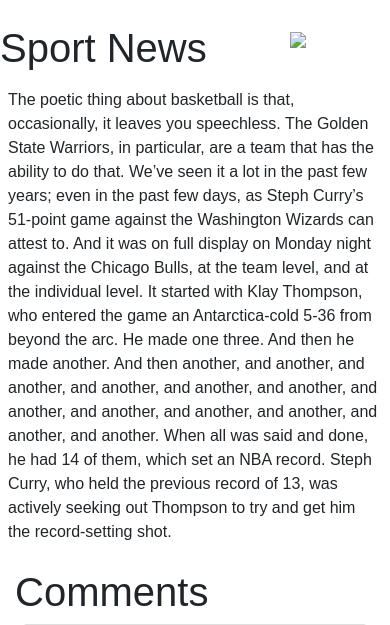
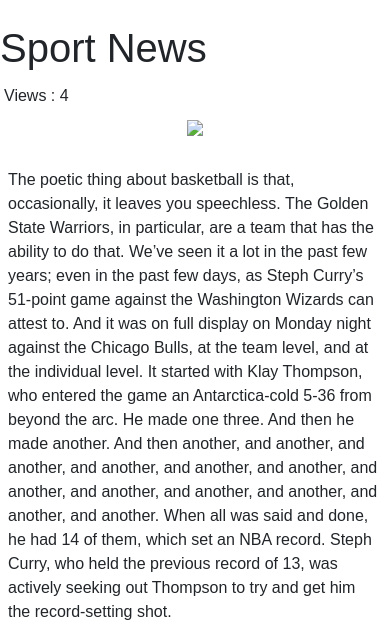
Before and after one commit to yuxiao-pan/IST303-Group-Project, a Django app: page /pages/news/2 in a window 390 px wide. Shown: the part 56-681 px from the top of the page. Run offline with Django 3.2, Linux system fonts and the light colour scheme; data comes from the database, SQL or seed files in the repository; both versions use the stored data as it was after the commit; some libraries are stand-ins or nearby versions.

Commit message:
implemented view counting and display feature

```diff
--- a/app/news/service/news_service.py
+++ b/app/news/service/news_service.py
@@ -1,6 +1,7 @@
 from django.http import Http404
 from django.shortcuts import get_object_or_404
 from django.db.models import Q
+from django.db.models import F
 
 from ..models import Category
 from ..models import News
@@ -51,9 +52,17 @@
     def searchByKeyword(self, keyword):
         try:
             news = News.objects.filter(Q(content__icontains=keyword) | Q(title__icontains=keyword))
-        except:
+        except Exception as e:
             raise Http404("Error getting news")
         return news
+
+    def updateViewCount(self, news_id):
+        try:
+            News.objects.filter(id=news_id).update(views=F('views')+1)
+        except Exception as e:
+            # print(e)
+            raise Http404("Error updating view")
+
 
 class CategoryService():
     def __init__(self):
--- a/app/news/template/content.html
+++ b/app/news/template/content.html
@@ -13,6 +13,12 @@
             <div class="col-md-8">
               <div class="row">
                   <h1>{{news.title}}</h1>
+                  <div class="col-md-12 p-1">
+                      Views : {{news.views}}
+                      <!--<button type="button" class="btn btn-outline-secondary btn-sm">
+                          <i class="fas fa-thumbs-up"></i> Like
+                      </button>-->
+                  </div>
                   <img class="img-fluid mx-auto p-2" src="https://via.placeholder.com/900x400">
                   <br>
                   <br>
@@ -21,22 +27,14 @@
                   </p>
               </div>
               <div>
-                <h1>Comments</h1>
+                <h1>Comments:</h1>
                 {% if user.is_authenticated %}
                 <div class="form-group">
-                <!--<form action="pages/comment" method="post">
-                  <label for="comment">Comment:</label>
-                  <textarea class="form-control" rows="5" id="comment"></textarea>
-                  <input type="hidden" name="news_id" value="{{news.id}}"></input>
-                  <input class="btn text-white btn-danger m-2" type="submit" value="Submit">
-                </form>-->
-
-                <form action="/pages/comment" method="post">
-                  {% csrf_token %}
-                  {{ form }}
-                  <input class="btn text-white btn-danger m-2" type="submit" value="Submit">
-                </form>
-
+                  <form action="/pages/comment" method="post">
+                    {% csrf_token %}
+                    {{ form }}
+                    <input class="btn text-white btn-danger m-2" type="submit" value="Submit">
+                  </form>
                 </div>
                 {% endif %}
                 {% for item in comments %}
--- a/app/news/views.py
+++ b/app/news/views.py
@@ -73,6 +73,8 @@
 
     if (news['content_type_id'] == 1 and request.user.is_authenticated != 1):
         return HttpResponse("Signup to view news", content_type="text/plain")
+    NewsService().updateViewCount(news_id)
+    news['views'] = news['views'] +1
     context = {
         "news":news,
         "categories": getCategory(request),
```
Also changed, not shown: app/db.sqlite3.
